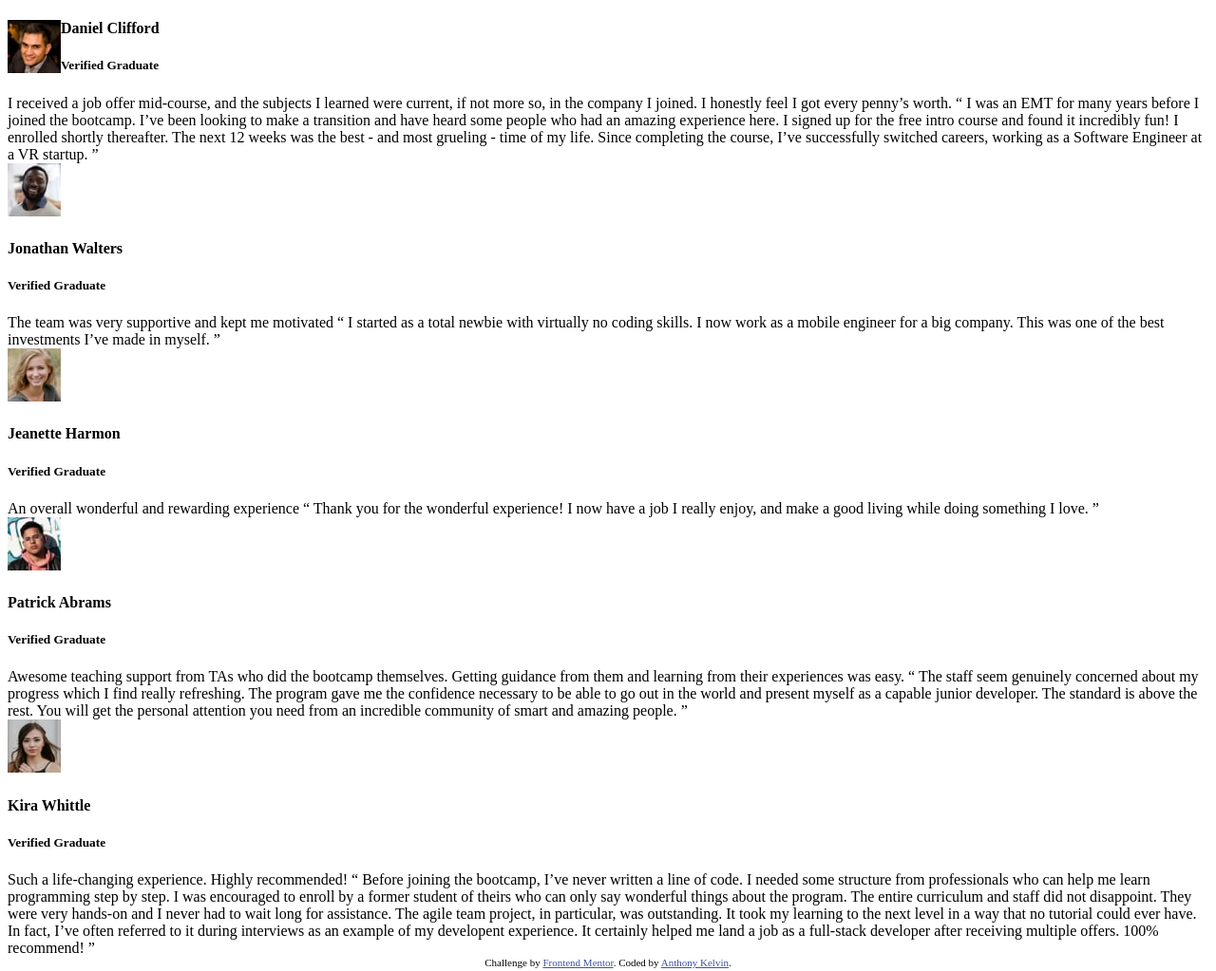
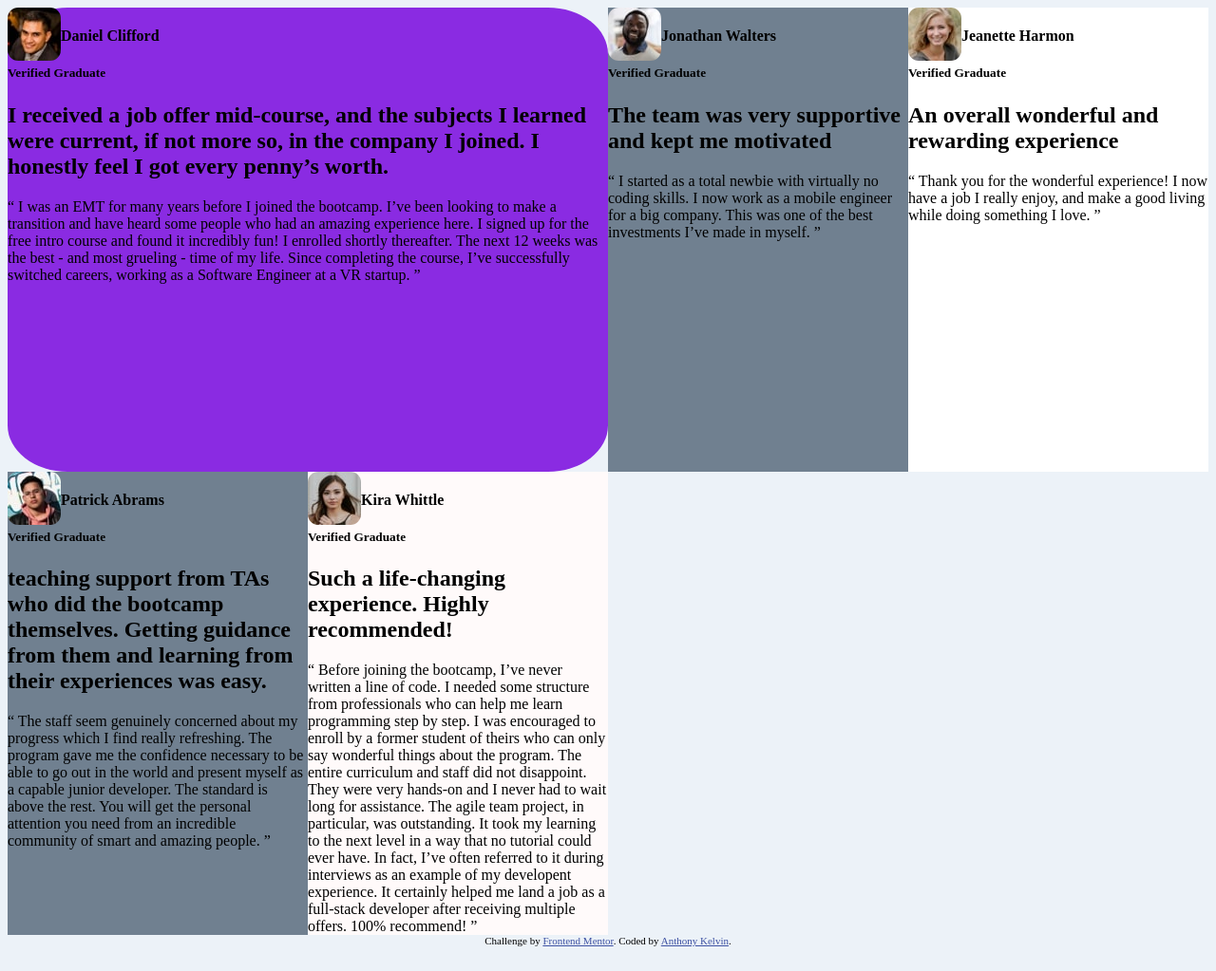
Before and after one commit to aborkelvin/startercode, a plain HTML site: page index.html in a window 1280 px wide. Shown: the whole page at 95% size. Drawn offline with Linux system fonts and the light colour scheme.

Commit message:
trying out the css grid on the project

```diff
--- a/index.html
+++ b/index.html
@@ -12,58 +12,60 @@
 
 </head>
 <body>
-<div>
-  <div id="img"><img src="images/daniel.jpg" alt=" Daniel's image"> </div>
-<div id="text"> <h4>Daniel Clifford</h4>
-  <h5>Verified Graduate</h5></div>
+<div class="container">
+  <div class="item1">
+    <img src="images/daniel.jpg" alt=" Daniel's image" class="img1">
+    <h4 class="text1">Daniel Clifford</h4>
+    <h5 >Verified Graduate</h5>
 
-  <div id="thebody">I received a job offer mid-course, and the subjects I learned were current, if not more so,
-  in the company I joined. I honestly feel I got every penny’s worth.
+    <h2>I received a job offer mid-course, and the subjects I learned were current, if not more so,
+      in the company I joined. I honestly feel I got every penny’s worth.</h2>
 
       “ I was an EMT for many years before I joined the bootcamp. I’ve been looking to make a
       transition and have heard some people who had an amazing experience here. I signed up
       for the free intro course and found it incredibly fun! I enrolled shortly thereafter.
       The next 12 weeks was the best - and most grueling - time of my life. Since completing
-  the course, I’ve successfully switched careers, working as a Software Engineer at a VR startup. ”</div>
+      the course, I’ve successfully switched careers, working as a Software Engineer at a VR startup. ”
   </div>
-<div>
-  <img src="images/image-jonathan.jpg" alt="Jonathan's image">
+  <div class="item2">
+    <img src="images/image-jonathan.jpg" alt="Jonathan's image" class="img1">
    <h4>Jonathan Walters</h4>
     <h5>Verified Graduate</h5>
 
-  The team was very supportive and kept me motivated
+    <h2>The team was very supportive and kept me motivated</h2>
 
     “ I started as a total newbie with virtually no coding skills. I now work as a mobile engineer
     for a big company. This was one of the best investments I’ve made in myself. ”
   </div>
-<div>
-  <img src="images/jeanette.jpg" alt="Jeanette's image">
+  <div class="item3">
+    <img src="images/jeanette.jpg" alt="Jeanette's image" class="img1">
     <h4>Jeanette Harmon</h4>
     <h5>Verified Graduate</h5>
 
-  An overall wonderful and rewarding experience
+    <h2>An overall wonderful and rewarding experience</h2>
 
     “ Thank you for the wonderful experience! I now have a job I really enjoy, and make a good living
     while doing something I love. ”
   </div>
-<div>
-<img src="images/image-patrick.jpg" alt="Patrick's image"><h4> Patrick Abrams</h4>
+  <div class="item4">
+    <img src="images/image-patrick.jpg" alt="Patrick's image" class="img1">
+    <h4> Patrick Abrams</h4>
     <h5>Verified Graduate</h5>
 
-  Awesome teaching support from TAs who did the bootcamp themselves. Getting guidance from them and
-  learning from their experiences was easy.
+    <h2> teaching support from TAs who did the bootcamp themselves. Getting guidance from them and
+    learning from their experiences was easy.</h2>
 
     “ The staff seem genuinely concerned about my progress which I find really refreshing. The program
     gave me the confidence necessary to be able to go out in the world and present myself as a capable
     junior developer. The standard is above the rest. You will get the personal attention you need from
     an incredible community of smart and amazing people. ”
   </div>
-<div>
-  <img src="images/image-kira.jpg" alt="Kira's image">
+  <div class="item5">
+    <img src="images/image-kira.jpg" alt="Kira's image" class="img1">
     <h4>Kira Whittle</h4>
     <h5>Verified Graduate</h5>
 
-  Such a life-changing experience. Highly recommended!
+    <h2>Such a life-changing experience. Highly recommended!</h2>
 
       “ Before joining the bootcamp, I’ve never written a line of code. I needed some structure from
       professionals who can help me learn programming step by step. I was encouraged to enroll by a former
@@ -74,6 +76,9 @@
       experience. It certainly helped me land a job as a full-stack developer after receiving multiple offers.
       100% recommend! ”
   </div>
+</div>
+
+
   <div class="attribution">
     Challenge by <a href="https://www.frontendmentor.io?ref=challenge" target="_blank">Frontend Mentor</a>.
     Coded by <a href="#">Anthony Kelvin</a>.
--- a/styles.css
+++ b/styles.css
@@ -1,5 +1,33 @@
+body{
+    background-color: hsl(210, 46%, 95%);
+}
+
 .attribution { font-size: 11px; text-align: center; }
+
 .attribution a { color: hsl(228, 45%, 44%); }
-#img{float: left;}
-#ext{float:right;}
+
+.img1{
+    float: left;
+    border-radius: 20%;
+}
+.text{float:left;}
+
 #thebody{clear: both;}
+
+.item1{
+    border-radius: 10%;
+    background-color: blueviolet;
+    grid-column: 1/3;
+}
+.item2{background-color: slategray;}
+.item3{background-color: white;}
+.item4{background-color: slategray;}
+.item5{background-color: snow;}
+
+.container{
+    max-width: 1440px;
+    display: grid;
+    grid-template-columns: 1fr 1fr 1fr 1fr;
+    grid-template-rows: 1fr 1fr;
+    grid gap: 30px;;
+}
```
Lines whose indentation alone changed are shown as unchanged.
